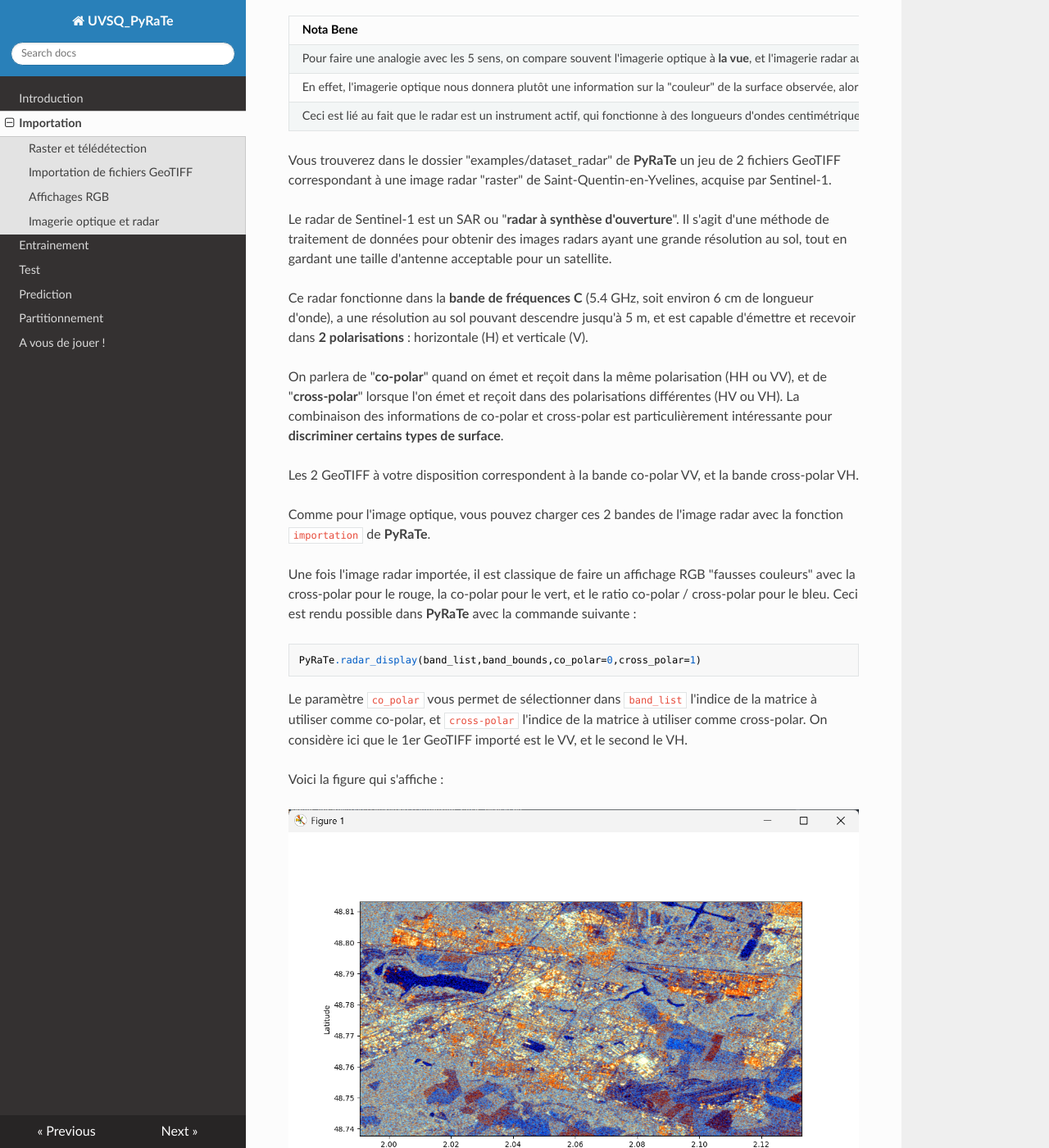
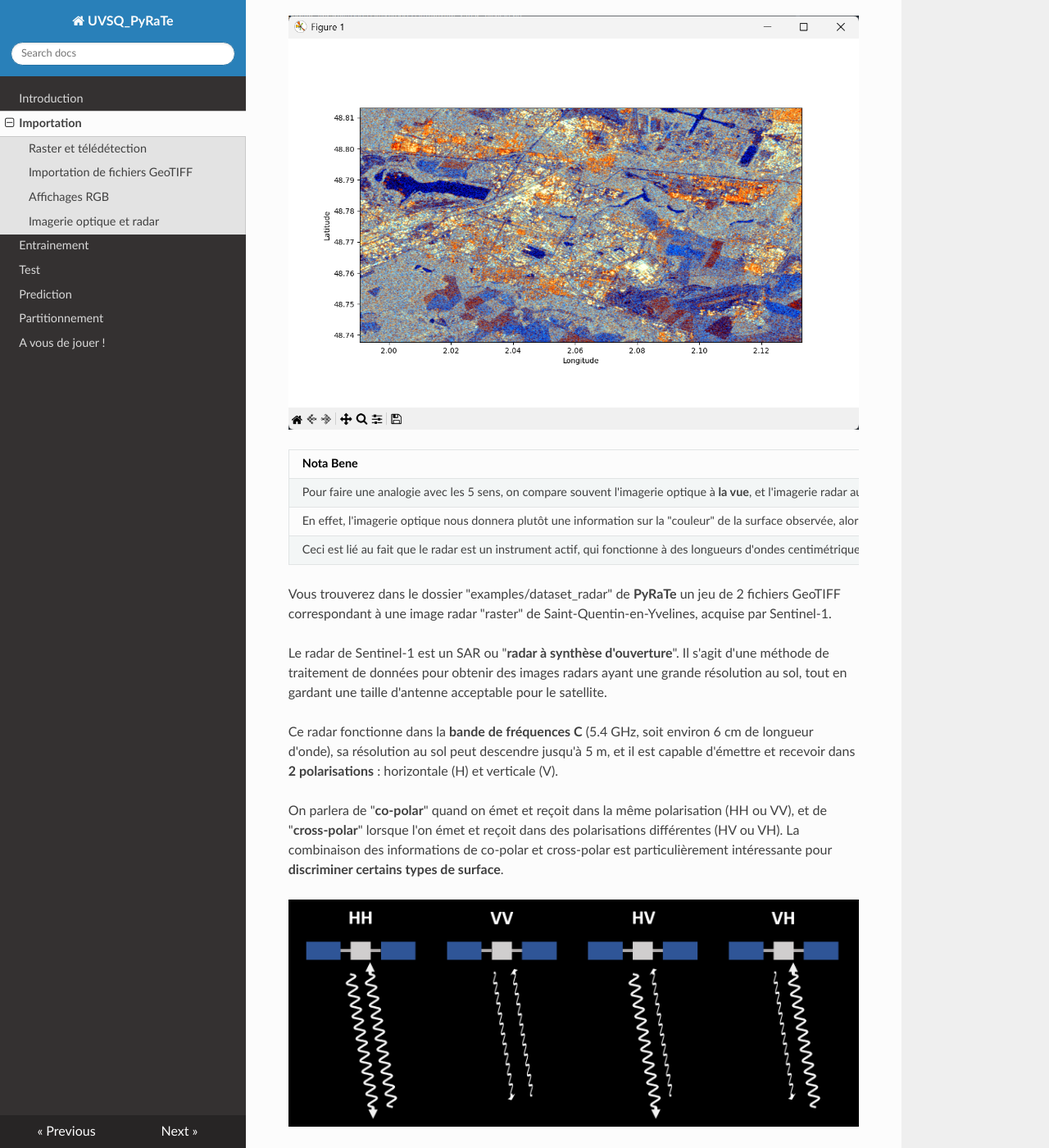
Before and after one commit to NicOudart/PyRaTe, an MkDocs documentation site: the page built from docs/importation.md, in a window 1280 px wide and 1400 px high, scrolled down 5207 px. Shown: the whole window at 82% size. Built offline with MkDocs 1.6.1, drawn with Linux system fonts in a browser that asks for light colours; nearby versions of some CDN libraries; some of the changed text lies outside the part shown.

Commit message:
-Adding illustrations to the "optical / radar" section of the tutorial.

```diff
--- a/docs/importation.md
+++ b/docs/importation.md
@@ -128,6 +128,8 @@
 L'imagerie radar est "**active**", puisque nous éclairons la surface observée avec un signal micro-ondes émit par le satellite.
 L'imagerie optique de la surface ne peut se faire que de jour, et quand la couverture nuageuse est faible, alors que l'imagerie radar peut se faire **de jour comme de nuit**, et est capable de "**percer les nuages**".
 
+![Affichage de l'image radar en fausses couleurs](img/Radar_display_false_colors.png)
+
 |Nota Bene|
 |:-|
 |Pour faire une analogie avec les 5 sens, on compare souvent l'imagerie optique à **la vue**, et l'imagerie radar au **toucher**.|
@@ -137,16 +139,20 @@
 Vous trouverez dans le dossier "examples/dataset_radar" de **PyRaTe** un jeu de 2 fichiers GeoTIFF correspondant à une image radar "raster" de Saint-Quentin-en-Yvelines, acquise par Sentinel-1.
 
 Le radar de Sentinel-1 est un SAR ou "**radar à synthèse d'ouverture**".
-Il s'agit d'une méthode de traitement de données pour obtenir des images radars ayant une grande résolution au sol, tout en gardant une taille d'antenne acceptable pour un satellite.
+Il s'agit d'une méthode de traitement de données pour obtenir des images radars ayant une grande résolution au sol, tout en gardant une taille d'antenne acceptable pour le satellite.
 
-Ce radar fonctionne dans la **bande de fréquences C** (5.4 GHz, soit environ 6 cm de longueur d'onde), a une résolution au sol pouvant descendre jusqu'à 5 m, et est capable d'émettre et recevoir dans **2 polarisations** : horizontale (H) et verticale (V).
+Ce radar fonctionne dans la **bande de fréquences C** (5.4 GHz, soit environ 6 cm de longueur d'onde), sa résolution au sol peut descendre jusqu'à 5 m, et il est capable d'émettre et recevoir dans **2 polarisations** : horizontale (H) et verticale (V).
 
 On parlera de "**co-polar**" quand on émet et reçoit dans la même polarisation (HH ou VV), et de "**cross-polar**" lorsque l'on émet et reçoit dans des polarisations différentes (HV ou VH).
 La combinaison des informations de co-polar et cross-polar est particulièrement intéressante pour **discriminer certains types de surface**.
 
+![Principe d'un radar polarimétrique](img/Polarimetric_radar.png)
+
 Les 2 GeoTIFF à votre disposition correspondent à la bande co-polar VV, et la bande cross-polar VH.
 
 Comme pour l'image optique, vous pouvez charger ces 2 bandes de l'image radar avec la fonction `importation` de **PyRaTe**.
+
+![Importation des GeoTIFF radar](img/GeoTIFF_importation_window_2.png)
 
 Une fois l'image radar importée, il est classique de faire un affichage RGB "fausses couleurs" avec la cross-polar pour le rouge, la co-polar pour le vert, et le ratio co-polar / cross-polar pour le bleu.
 Ceci est rendu possible dans **PyRaTe** avec la commande suivante :
```
Also changed, not shown: other parts of docs/importation.md (+1 -0 lines), docs/img/GeoTIFF_importation_window_2.png (added), docs/img/Optical_radar_imaging.png (added), docs/img/Polarimetric_radar.png (added).
